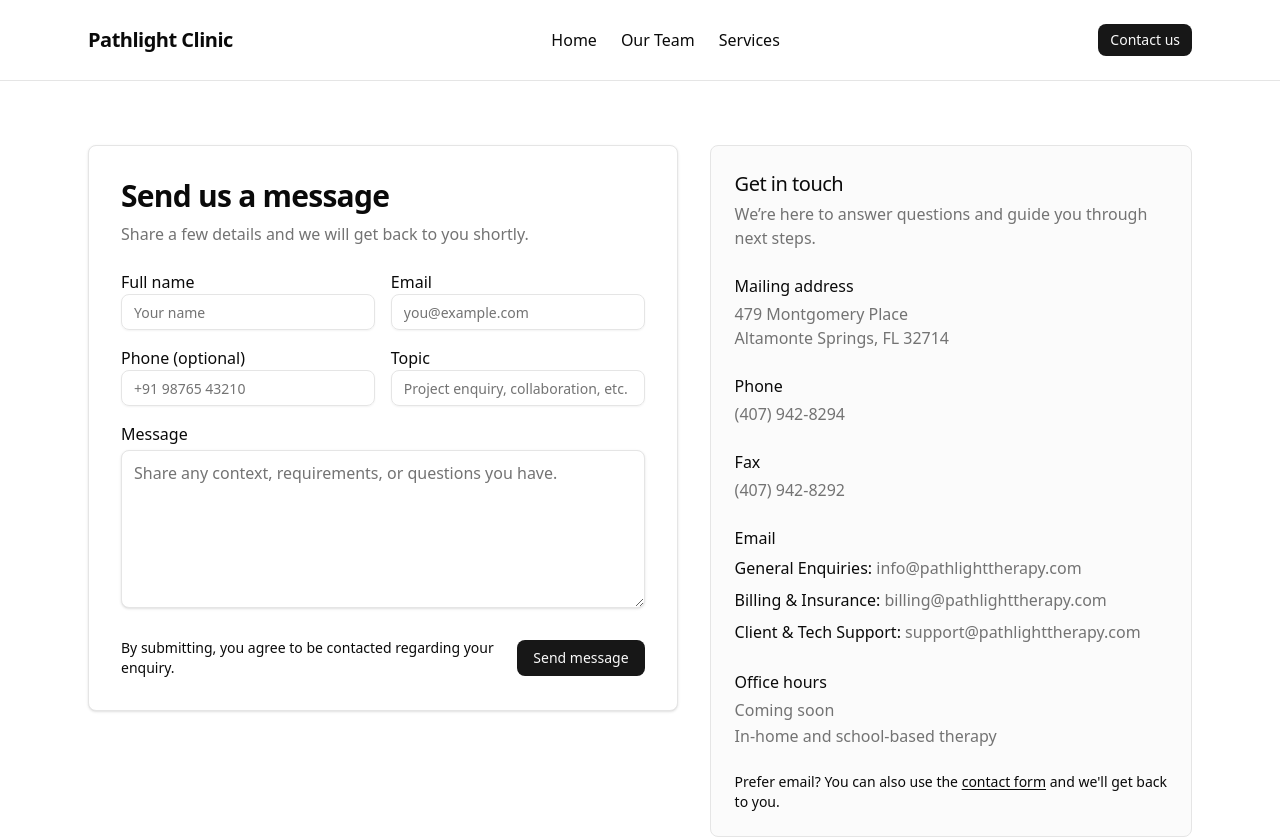
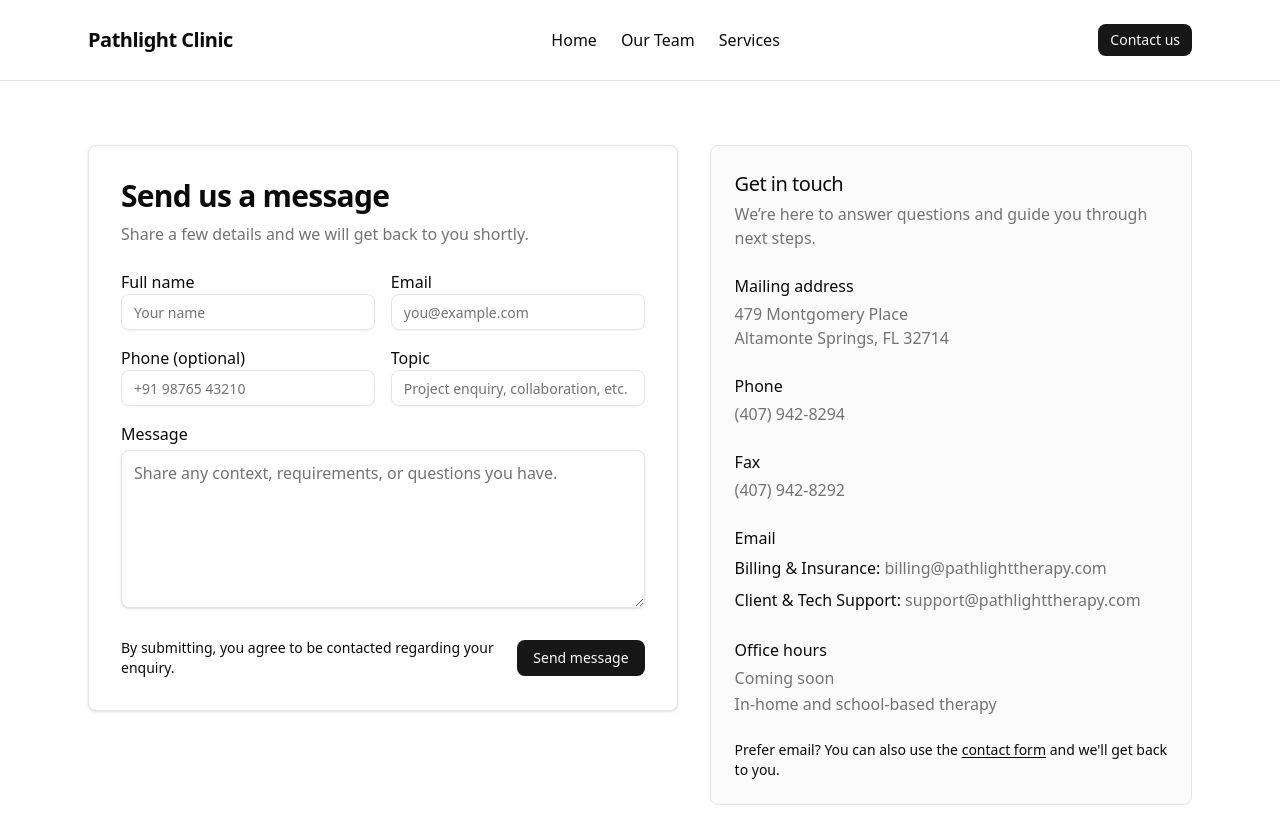
Before and after one commit to aryangulati2k3/pathlight-frontend, a Next.js app: page /contact in a window 1280 px wide. Shown: the top 839 px of the page. Built offline with nearby package versions, Linux system fonts and the light colour scheme.

Commit message:
Remove commented-out General Enquiries email from contact info panel

```diff
--- a/src/app/contact/page.tsx
+++ b/src/app/contact/page.tsx
@@ -23,10 +23,10 @@ export default function ContactPage() {
             phone="(407) 942-8294"
             fax="(407) 942-8292"
             emails={[
-              {
-                label: "General Enquiries",
-                value: "info@pathlighttherapy.com",
-              },
+              // {
+              //   label: "General Enquiries",
+              //   value: "info@pathlighttherapy.com",
+              // },
               {
                 label: "Billing & Insurance",
                 value: "billing@pathlighttherapy.com",
```
